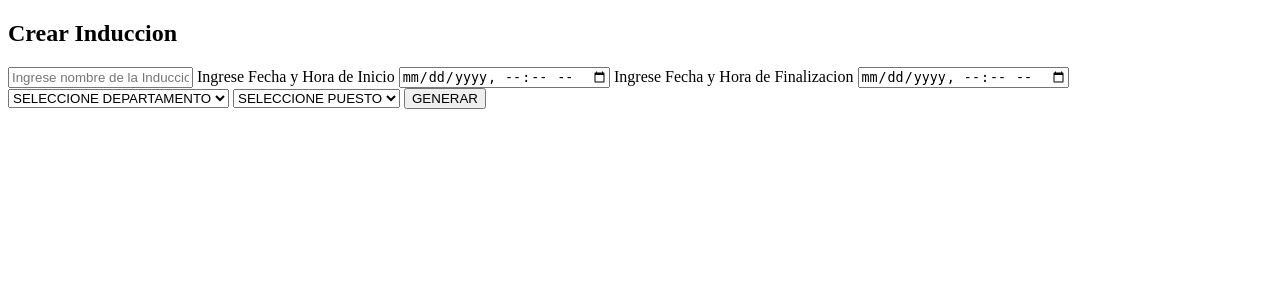
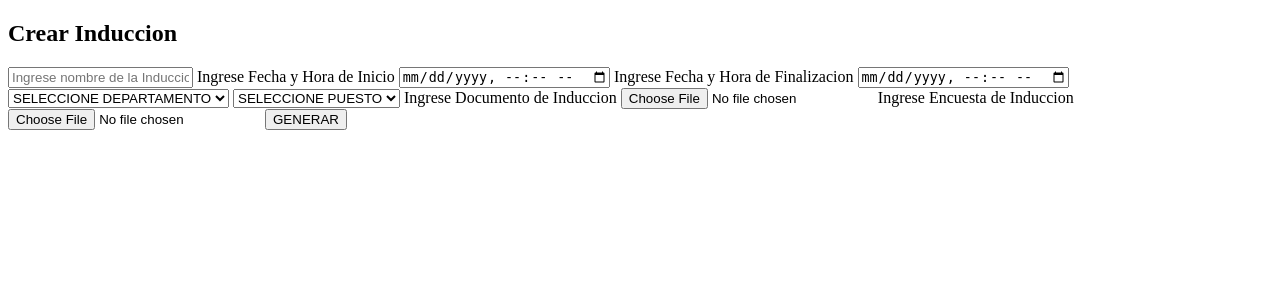
Before and after one commit to HugoFlores331/InduccionAnalisisSOII, a PHP site: page /Vista/administrador/mi-1.html in a window 1280 px wide. Shown: the top 300 px of the page. Run offline with PHP 8.4, Linux system fonts and the light colour scheme.

Commit message:
mi-1 mejoras

```diff
--- a/Vista/administrador/mi-1.html
+++ b/Vista/administrador/mi-1.html
@@ -34,6 +34,12 @@
                 <option value="3">3.</option>
             </select>
 
+            <label for="text">Ingrese Documento de Induccion</label>
+            <input type="file" name="dInduccion" id="dInduccion" accept=".pdf">
+
+            <label for="text">Ingrese Encuesta de Induccion</label>
+            <input type="file" name="eInduccion" id="eInduccion" accept=".doc">
+
             <button type="button">GENERAR</button>
 
         </section>
```
Also changed, not shown: Vista/css/index.css (line endings or trailing spaces).
